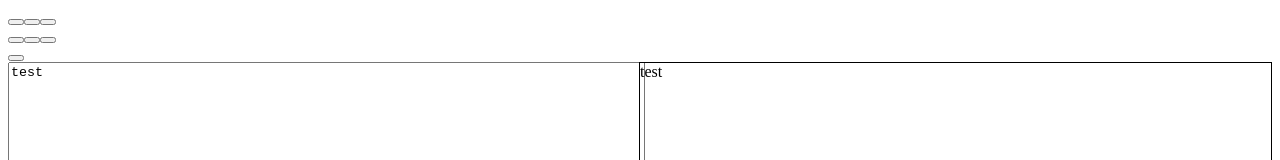
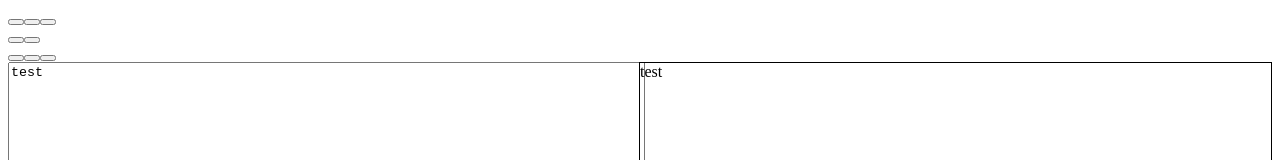
Before and after one commit to Lemoncode/markdown-react-samples, a React app in the folder 02 Toolbar/: page / in a window 1280 px wide. Shown: the top 160 px of the page. Built offline with nearby package versions, Linux system fonts and the light colour scheme; the HTML template or start-up script is replaced by a standard one.

Commit message:
Add numbered list button

```diff
--- a/02 Toolbar/src/components/toolbar/icons/index.tsx
+++ b/02 Toolbar/src/components/toolbar/icons/index.tsx
@@ -5,6 +5,7 @@ import {QuoteIcon} from './quoteIcon';
 import {CodeIcon} from './codeIcon';
 import {LinkIcon} from './linkIcon';
 import {BulletedListIcon} from './bulletedListIcon';
+import {NumberedListIcon} from './numberedListIcon';
 
 export {
   ItalicIcon,
@@ -13,5 +14,6 @@ export {
   QuoteIcon,
   CodeIcon,
   LinkIcon,
-  BulletedListIcon
+  BulletedListIcon,
+  NumberedListIcon
 }
--- /dev/null
+++ b/02 Toolbar/src/components/toolbar/icons/numberedListIcon.tsx
@@ -0,0 +1,10 @@
+import * as React from 'react';
+
+export const NumberedListIcon = () => {
+  return (
+    <div>
+      <span className="glyphicon glyphicon-sort-by-order"></span>
+      <span className="glyphicon glyphicon-menu-hamburger"></span>
+    </div>
+  );
+}
--- a/02 Toolbar/src/components/toolbar/index.tsx
+++ b/02 Toolbar/src/components/toolbar/index.tsx
@@ -2,7 +2,7 @@ import * as React from 'react';
 import {BaseToolbarButton, LinkToolbarButton} from './buttons';
 import {
   ItalicIcon, BoldIcon, HeaderIcon, QuoteIcon, CodeIcon, LinkIcon,
-  BulletedListIcon
+  BulletedListIcon, NumberedListIcon
 } from './icons';
 
 interface Props {
@@ -32,11 +32,6 @@ export const Toolbar = (props: Props) => {
       </div>
 
       <div className="btn-group">
-        <BaseToolbarButton textArea={props.textArea} caret="> " offset={2}
-          updateTextArea={props.updateTextArea}>
-          <QuoteIcon />
-        </BaseToolbarButton>
-
         <BaseToolbarButton textArea={props.textArea} caret="``" offset={1}
           updateTextArea={props.updateTextArea}>
           <CodeIcon />
@@ -55,6 +50,16 @@ export const Toolbar = (props: Props) => {
           updateTextArea={props.updateTextArea}>
           <BulletedListIcon />
         </BaseToolbarButton>
+
+        <BaseToolbarButton textArea={props.textArea} caret="\n 1. " offset={5}
+          updateTextArea={props.updateTextArea}>
+          <NumberedListIcon />
+        </BaseToolbarButton>
+
+        <BaseToolbarButton textArea={props.textArea} caret="> " offset={2}
+          updateTextArea={props.updateTextArea}>
+          <QuoteIcon />
+        </BaseToolbarButton>
       </div>
     </div>
   );
```
